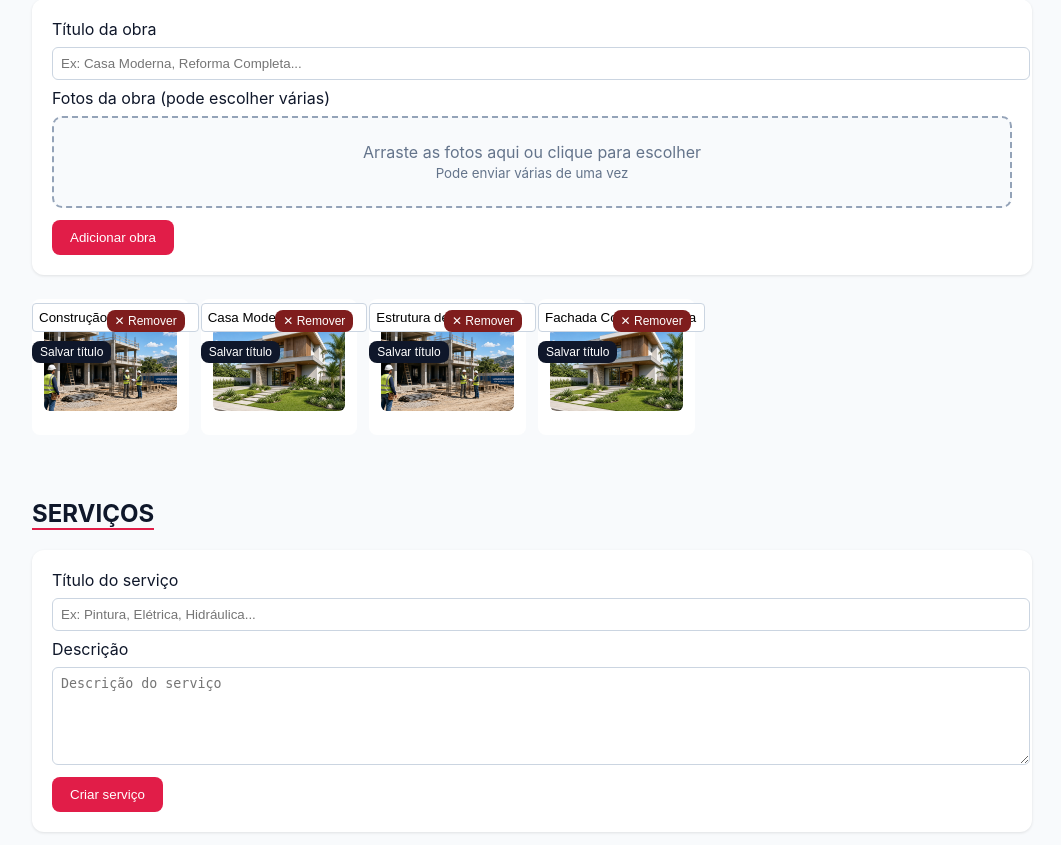
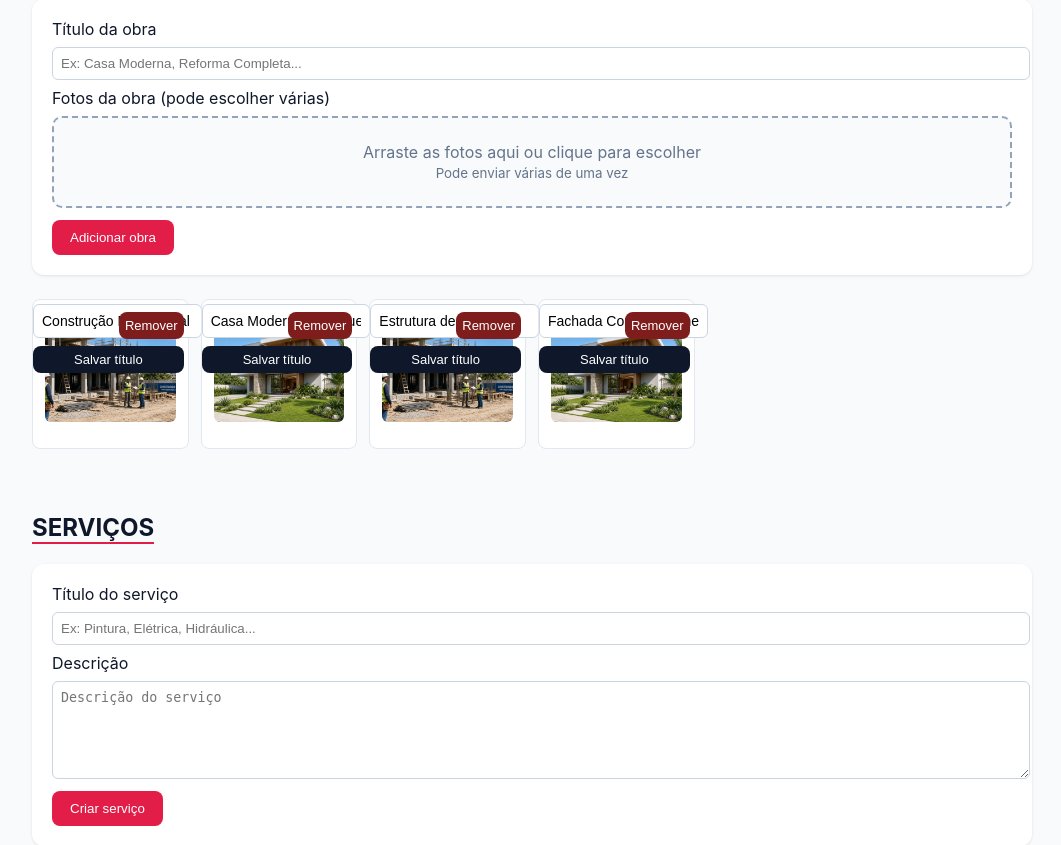
Before and after one commit to coringa187gmailcom-collab/stp-empreiteira, a Flask app: page /gestao-stp/painel in a window 1280 px wide. Shown: the part 172-1017 px from the top of the page, without its empty margins (108-1169 px from the left). Run offline with Flask 3, Linux system fonts and the light colour scheme; the visitor is signed in with stand-in values (Sample User, id 1).

Commit message:
Melhora edição de títulos e visual da galeria de obras

```diff
--- a/templates/admin_panel.html
+++ b/templates/admin_panel.html
@@ -74,18 +74,18 @@
     </div>
     <div class="fotos" style="margin-bottom:32px">
       {% for w in works %}
-      <div class="foto" style="background:#fff;padding:12px;border-radius:8px">
-        <img src="{{ w.imagem }}" alt="" style="width:100%;height:100px;object-fit:cover;border-radius:6px;margin-bottom:8px">
+      <div class="foto" style="background:#fff;padding:12px;border-radius:8px;border:1px solid #e2e8f0">
+        <img src="{{ w.imagem }}" alt="" style="width:100%;height:110px;object-fit:cover;border-radius:6px;margin-bottom:10px">
         <form method="post" action="/gestao-stp/obra/edit/{{ loop.index0 }}">
-          <input type="text" name="titulo" value="{{ w.titulo }}" style="width:100%;padding:6px;margin-bottom:8px;border:1px solid #cbd5e1;border-radius:4px">
-          <button type="submit" style="background:#0f172a;font-size:12px">Salvar título</button>
+          <input type="text" name="titulo" value="{{ w.titulo }}" placeholder="Título da foto" style="width:100%;padding:8px;margin-bottom:8px;border:1px solid #cbd5e1;border-radius:6px;font-size:14px">
+          <button type="submit" style="background:#0f172a;width:100%;padding:6px;font-size:13px">Salvar título</button>
         </form>
-        <form method="post" action="/gestao-stp/obra/delete/{{ loop.index0 }}" style="margin-top:6px">
-          <button type="submit" onclick="return confirm('Remover?')" style="background:#7f1d1d;font-size:12px">✕ Remover</button>
+        <form method="post" action="/gestao-stp/obra/delete/{{ loop.index0 }}" style="margin-top:8px">
+          <button type="submit" onclick="return confirm('Remover esta foto?')" style="background:#7f1d1d;width:100%;padding:6px;font-size:13px">Remover</button>
         </form>
       </div>
       {% else %}
-      <p>Nenhuma obra ainda.</p>
+      <p>Nenhuma obra ainda. Adicione fotos acima.</p>
       {% endfor %}
     </div>
 
```
